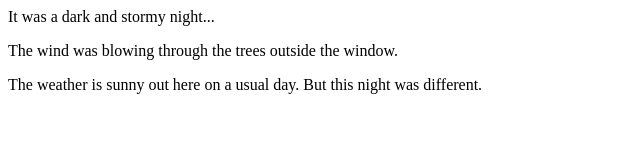
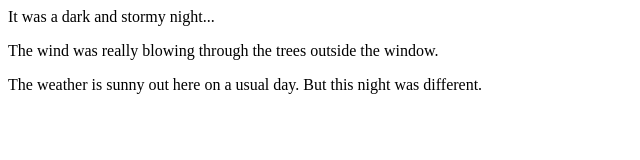
Before and after one commit to vineela517/fireside-story, a plain HTML site: page index.html in a window 1280 px wide. Shown: the full height of the page, 0-640 px from the left. Drawn offline with Linux system fonts and the light colour scheme.

Commit message:
added the word really

```diff
--- a/index.html
+++ b/index.html
@@ -1,7 +1,7 @@
 <html>
   <body>
     <p>It was a dark and stormy night...</p>
-    <p>The wind was blowing through the trees outside the window.</p>
+    <p>The wind was really blowing through the trees outside the window.</p>
 	<p>The weather is sunny out here on a usual day. But this night was different.</p>
   </body>
 </html>
```
